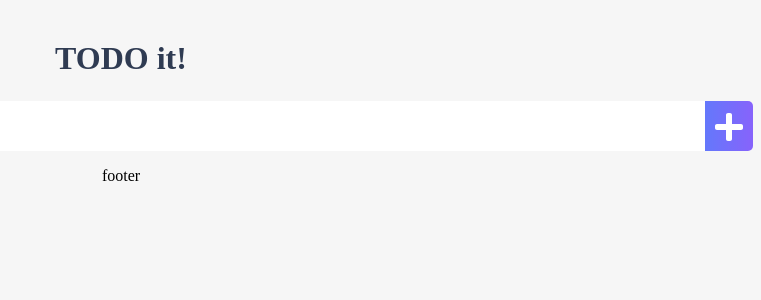
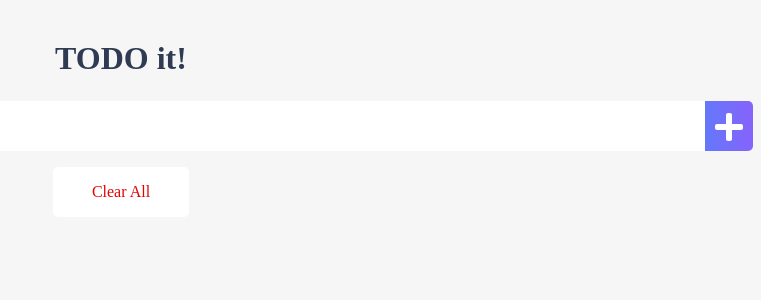
Before and after one commit to 2044smile/vuex, a Vue app: page / in a window 1280 px wide. Shown: the top 300 px of the page, without its empty margins (519-1280 px from the left). Built offline with nearby package versions, Linux system fonts and the light colour scheme.

Commit message:
feat(vuex): create component, design

```diff
--- a/src/components/TodoFooter.vue
+++ b/src/components/TodoFooter.vue
@@ -1,15 +1,32 @@
 <template>
-    <div>
-        footer
+    <div class="clearAllContainer">
+        <span class="clearAllBtn" @click="clearTodo">
+            Clear All
+        </span>
     </div>
 </template>
 
 <script>
 export default {
-
+    methods: {
+        clearTodo: function () {
+            localStorage.clear()
+        }
+    }
 }
 </script>
 
-<style>
-
+<style scoped>
+.clearAllContainer {
+    width: 8.5rem;
+    height: 50px;
+    line-height: 50px;
+    background-color: white;
+    border-radius: 5px;
+    margin: 0 auto;
+}
+.clearAllBtn {
+    color: #e20303;
+    display: block;
+}
 </style>
```
